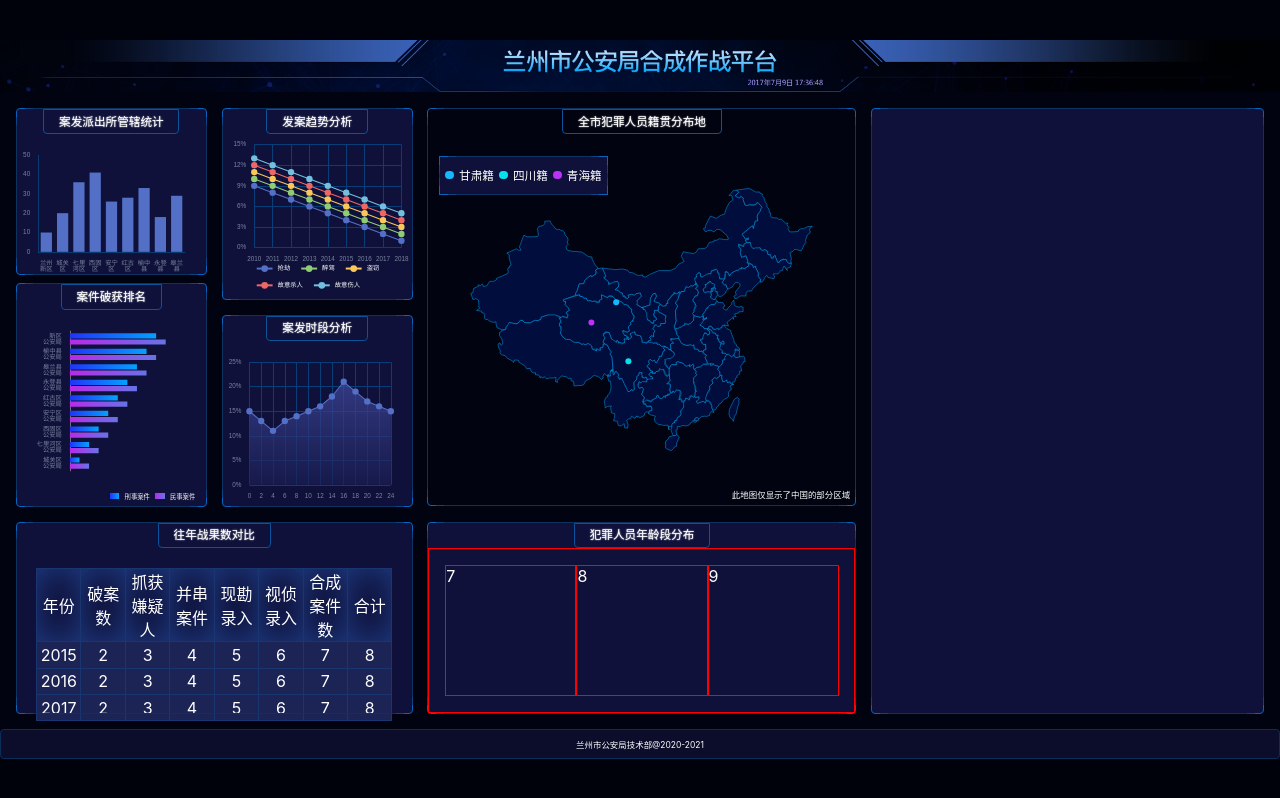
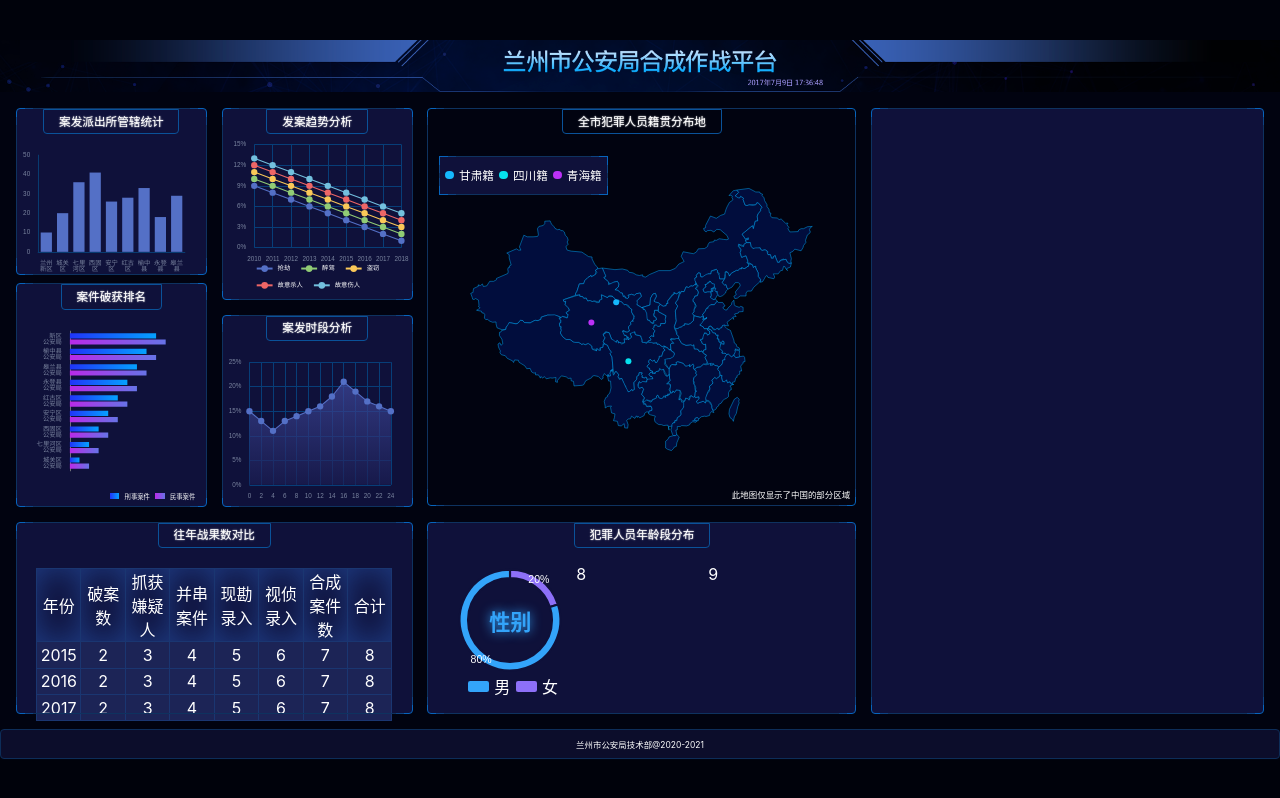
Before and after one commit to WangXiaoyugg/big-screen-demo, a React (Vite) app: page /#/ in a window 1280 px wide. Built offline with nearby package versions, Linux system fonts and the light colour scheme.

Commit message:
feat: 完成chart-7

```diff
--- a/src/components/chart-7.tsx
+++ b/src/components/chart-7.tsx
@@ -1,16 +1,52 @@
 import React, {useEffect, useRef} from 'react';
 import * as echarts from 'echarts';
+import { createEchartsOptions } from '../shared/create-echarts-options'
+import px from '../shared/px'
 
- const Chart7 = () => {
+const Chart7 = () => {
   const divRef = useRef(null);
   useEffect(() => {
     var myChart = echarts.init(divRef.current);
+    myChart.setOption(createEchartsOptions({
+      color: ['#8D70F8', '#33A4FA'],
+      xAxis: {show: false},
+      yAxis: {show: false},
+      legend: {show: false},
+      series: [
+        {
+          name: '访问来源',
+          type: 'pie',
+          radius: ['75%', '90%'],
+          avoidLabelOverlap: false,
+          label: {
+            show: true, position: 'inside', textStyle: {color: 'white', fontSize: px(20)},
+            formatter(options) {
+              return options.value * 100 + '%';
+            }
+          },
+          labelLine: {show: false},
+          itemStyle: {
+            borderColor: '#0F113A',
+            borderWidth: px(4)
+          },
+          data: [
+            {value: 0.2, name: '女'},
+            {value: 0.8, name: '男'},
+          ]
+        }
+      ]
+    }));
   }, []);
 
   return (
-    <div className="age-group-1">7
-      <div ref={divRef} className="chart">
-
+    <div className="age-group-1">
+      <div className="chart">
+        <div className="main" ref={divRef}/>
+        <div className="text">性别</div>
+      </div>
+      <div className="legend">
+        <span className="male"/>男
+        <span className="female"/>女
       </div>
     </div>
   );
--- a/src/pages/home.scss
+++ b/src/pages/home.scss
@@ -192,15 +192,31 @@
       flex-direction: column;
       height: px(363);
       > .charts {
-        width: 100%; flex: 1; border: 1px solid red;
+        width: 100%; flex: 1;
         display:  flex; padding: px(30);
       }
       &-1, &-2, &-3 {
         flex: 1;
-        border: 1px solid red;
         display: flex;
         flex-direction: column;
       }
+      &-1 {
+        .legend {height: px(40); display: flex; align-items: center;
+          justify-content: center;
+          > span {display: inline-block; width: px(40); height: px(20);
+            border-radius: px(4); margin: 0 px(10);}
+          .male {background: #33a4fa;}
+          .female {background: #8d70f8;}
+        }
+        .chart {
+          position: relative;
+          display: flex;
+          > .main {flex: 1;}
+          > .text {position: absolute; top: 50%; left: 50%; transform: translate(-50%, -50%);
+            color: #33a4fa; font-size: px(40); text-shadow: 0 0 px(20) #33a4fa;font-weight: bold;}
+        }
+      }
+
     }
   }
 }
```
